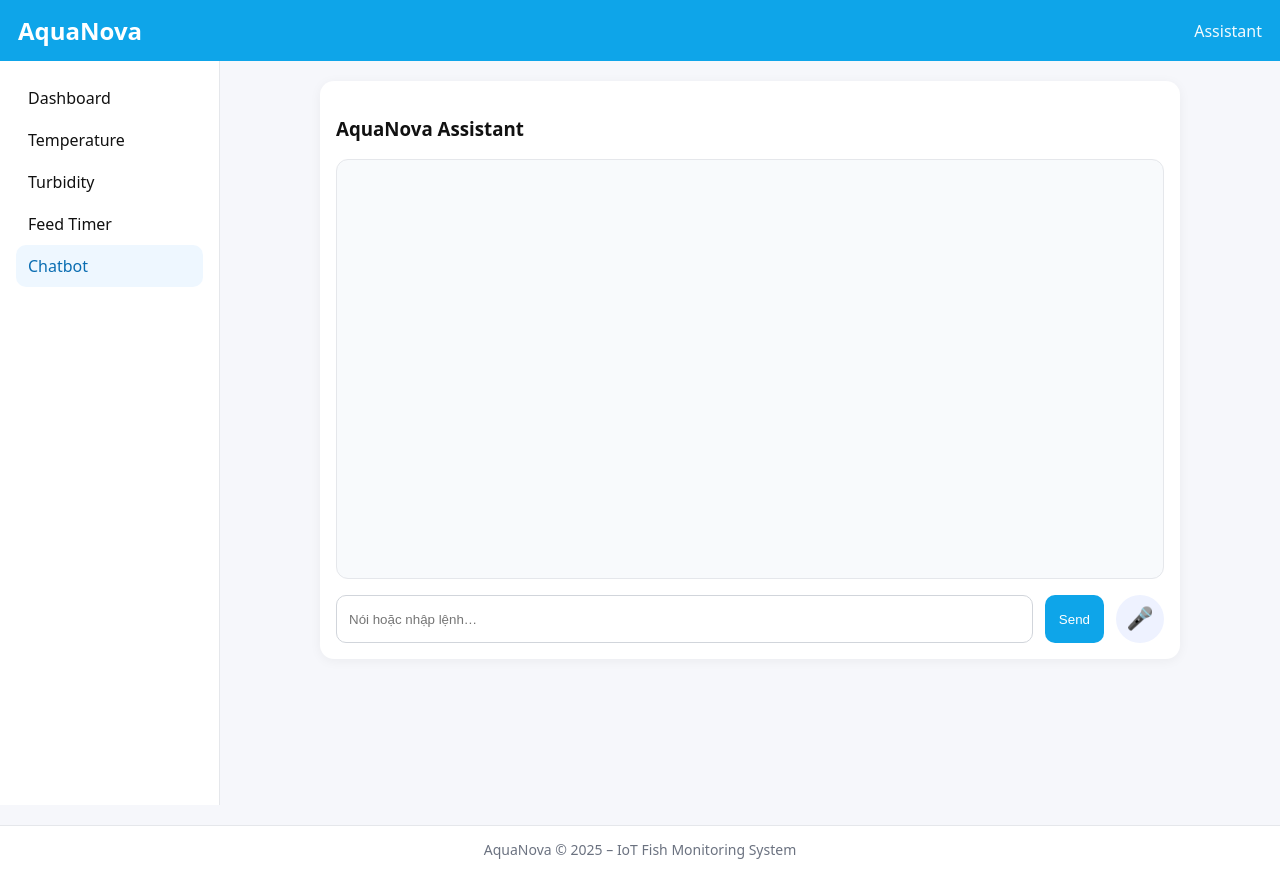
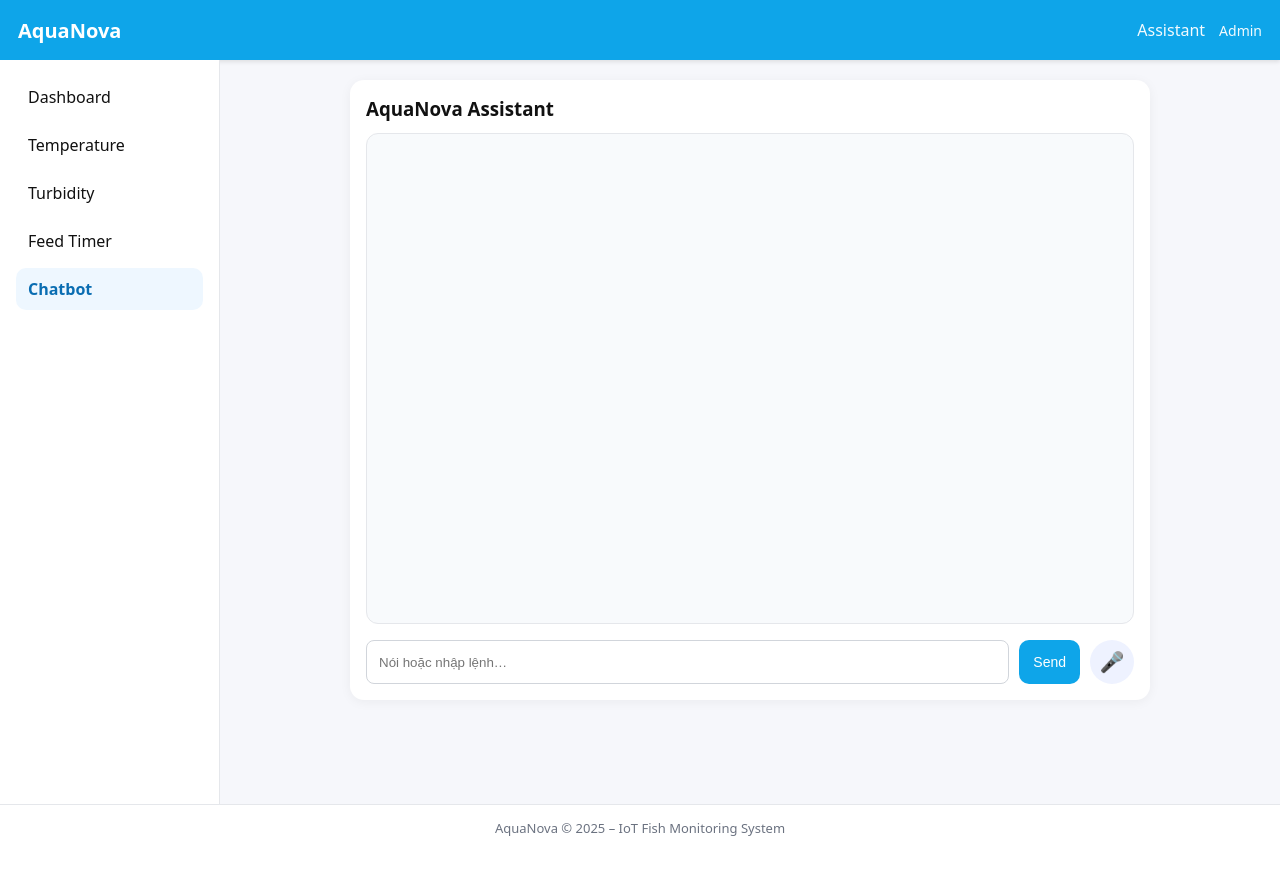
Before and after one commit to giunzz/IoT_AquaNova, a Flask app: page /chatbot/ in a window 1280 px wide. After the commit the page ends 836 px from the top, so only its background shows below. Run offline with Flask 3, Linux system fonts and the light colour scheme; parts of the project's set-up code (start-up, migrations or seed data) failed here and were passed over.

Commit message:
update fe

```diff
--- a/static/css/chatbot.css
+++ b/static/css/chatbot.css
@@ -1,10 +1,14 @@
+/* Chỉ chứa style riêng cho trang Chatbot */
 .chatbot-card {
-  max-width: 860px;
-  margin: auto;
+  max-width: 800px;
+  margin: 0 auto; /* Căn giữa */
+  height: calc(100vh - 180px); /* Tự động co giãn theo màn hình */
+  display: flex;
+  flex-direction: column;
 }
 
 .chat-box {
-  height: 420px;
+  flex: 1; /* Chiếm hết khoảng trống còn lại */
   overflow-y: auto;
   padding: 16px;
   background: #f8fafc;
@@ -14,82 +18,66 @@
 }
 
 .chat-msg {
-  padding: 12px 18px;
-  border-radius: 16px;
+  padding: 10px 16px;
+  border-radius: 12px;
   margin-bottom: 10px;
   max-width: 80%;
   font-size: 15px;
-  line-height: 1.45;
+  line-height: 1.5;
+  word-wrap: break-word;
 }
 
 .chat-msg.user {
   margin-left: auto;
   background: #3b82f6;
   color: white;
+  border-bottom-right-radius: 2px;
 }
 
 .chat-msg.bot {
   margin-right: auto;
   background: #e5e7eb;
   color: #222;
+  border-bottom-left-radius: 2px;
 }
 
 .input-area {
   display: flex;
-  gap: 12px;
-  margin-top: 12px;
+  gap: 10px;
 }
 
 #chatInput {
   flex: 1;
   padding: 12px;
-  border-radius: 10px;
+  border-radius: 8px;
   border: 1px solid #d1d5db;
+  outline: none;
 }
+#chatInput:focus { border-color: #3b82f6; }
 
 /* MIC BUTTON */
 .mic-btn {
-  width: 48px;
-  height: 48px;
-  border: none;
-  border-radius: 50%;
-  background: #eef2ff;
-  display: flex;
-  justify-content: center;
-  align-items: center;
-  font-size: 22px;
-  cursor: pointer;
-  transition: 0.2s;
+  width: 44px; height: 44px;
+  border: none; border-radius: 50%;
+  background: #eef2ff; color: #4f46e5;
+  display: flex; justify-content: center; align-items: center;
+  font-size: 20px; cursor: pointer; transition: 0.2s;
 }
 
+.mic-btn:hover { background: #e0e7ff; }
+
 .mic-btn.listening {
-  background: #ef4444;
-  color: #fff;
-  animation: pulse 1s infinite;
+  background: #ef4444; color: #fff;
+  animation: pulse 1.5s infinite;
 }
 
 @keyframes pulse {
-  0% { transform: scale(1); }
-  50% { transform: scale(1.13); }
-  100% { transform: scale(1); }
+  0% { box-shadow: 0 0 0 0 rgba(239, 68, 68, 0.4); }
+  70% { box-shadow: 0 0 0 10px rgba(239, 68, 68, 0); }
+  100% { box-shadow: 0 0 0 0 rgba(239, 68, 68, 0); }
 }
 
-/* Indicator text */
 .record-indicator {
-  margin-top: 6px;
-  font-size: 14px;
-  color: #ef4444;
-  font-weight: 600;
+  margin-top: 8px; font-size: 13px;
+  color: #ef4444; font-weight: 600; text-align: center;
 }
-
-/* Footer full width */
-.footer-full {
-  width: 100vw;
-  margin-left: calc(50% - 50vw);
-  margin-top: 20px;
-  padding: 14px 0;
-  background: #fff;
-  color: #6b7280;
-  border-top: 1px solid #e5e7eb;
-  text-align: center;
-}
--- a/static/css/styles.css
+++ b/static/css/styles.css
@@ -1,144 +1,211 @@
-/* ======= BASE STYLE ======= */
+/* ======= VARIABLES & BASE ======= */
+:root {
+  --brand: #0ea5e9;
+  --muted: #6b7280;
+  --bg: #f6f7fb;
+  --header-height: 60px; /* Biến chiều cao header */
+}
+
 body {
   font-family: system-ui, sans-serif;
   margin: 0;
-  background: #f7fafc;
-  color:#111;
+  background: var(--bg);
+  color: #111;
 }
 
+/* ======= HEADER (ĐÃ CHỈNH KÍCH THƯỚC) ======= */
 header {
-  display:flex;
-  align-items:center;
-  justify-content:space-between;
-  padding:12px 20px;
-  background:#0ea5e9;
-  color:#fff;
+  display: flex;
+  align-items: center;
+  justify-content: space-between;
+  gap: 12px;
+  padding: 0 24px; /* Padding ngang rộng hơn */
+  height: var(--header-height); /* Chiều cao cố định */
+  background: var(--brand);
+  color: #fff;
+  box-shadow: 0 2px 4px rgba(0,0,0,0.1); /* Thêm bóng nhẹ */
+}
+
+header h2 {
+  margin: 0;
+  font-size: 20px; /* Cỡ chữ chuẩn */
+  font-weight: 600;
 }
 
 header a {
-  color:#fff;
-  margin-left:12px;
-  text-decoration:none;
+  color: #fff;
+  text-decoration: none;
+  font-size: 14px;
 }
 
-.cards {
-  display:grid;
-  grid-template-columns: 1fr 2fr;
-  gap:16px;
-  padding:20px;
-}
-
-.card {
-  background:#fff;
-  border-radius:12px;
-  padding:16px;
-  box-shadow:0 2px 8px rgba(0,0,0,.08);
-}
-
-table {
-  width:100%;
-  border-collapse:collapse;
-}
-
-th, td {
-  padding:8px 10px;
-  border-bottom:1px solid #e5e7eb;
-  font-size:14px;
-}
-
-aside .menu a {
-  display:flex;
-  align-items:center;
-  gap:10px;
-  padding:10px 12px;
-  color:#111;
-  text-decoration:none;
-  border-radius:10px;
-}
-
-aside .menu a.active {
-  background:#eef7ff;
-  color:#0a6db2;
-}
-
-/* ======= LAYOUT ======= */
+/* ======= LAYOUT MAIN ======= */
 .layout {
   display: grid;
   grid-template-columns: 220px 1fr;
-  min-height: calc(100vh - 56px);
+  min-height: calc(100vh - var(--header-height));
 }
 
+main {
+  padding: 20px;
+  max-width: 100%;
+}
+
+/* ======= SIDEBAR ======= */
 aside {
   background: #fff;
   border-right: 1px solid #e5e7eb;
   padding: 16px;
 }
 
+/* Tìm và thay thế đoạn CSS cũ của 'aside .menu a' bằng đoạn này */
+
+aside .menu a {
+  position: relative; /* Quan trọng: Để định vị lớp sóng bên trong */
+  display: flex;
+  align-items: center;
+  gap: 10px;
+  padding: 12px 16px;
+  color: #334155; /* Màu chữ xám đậm */
+  text-decoration: none;
+  border-radius: 10px;
+  margin-bottom: 6px;
+  transition: color 0.2s;
+  overflow: hidden; /* Quan trọng: Để sóng không bị tràn ra ngoài góc bo tròn */
+  z-index: 1; /* Đảm bảo chữ luôn nằm trên lớp sóng */
+}
+
+/* Tạo lớp nền ảo (làn sóng) */
+aside .menu a::before {
+  content: "";
+  position: absolute;
+  top: 0;
+  left: 0;
+  width: 100%;
+  height: 100%;
+  background-color: #e0f2fe; /* Màu xanh nhạt (Sky-100) */
+  z-index: -1; /* Lớp này phải nằm dưới chữ */
+
+  /* Trạng thái ban đầu: Thu nhỏ chiều ngang về 0 */
+  transform: scaleX(0);
+
+  /* Điểm neo hiệu ứng: Bắt đầu từ bên trái */
+  transform-origin: left;
+
+  /* Tốc độ hiệu ứng: 0.3 giây, mượt mà */
+  transition: transform 0.35s cubic-bezier(0.4, 0, 0.2, 1);
+}
+
+/* Khi di chuột vào: Giãn lớp nền ra 100% */
+aside .menu a:hover::before {
+  transform: scaleX(1);
+}
+
+/* Đổi màu chữ đậm hơn chút khi hover cho rõ */
+aside .menu a:hover {
+  color: #0284c7;
+}
+
+/* Giữ nguyên trạng thái Active (đã chọn) */
+aside .menu a.active {
+  background: #eef7ff; /* Màu nền tĩnh cho mục đang chọn */
+  color: #0a6db2;
+  font-weight: 600;
+}
+
+/* Tắt hiệu ứng sóng cho nút đang Active (để tránh rối mắt) */
+aside .menu a.active::before {
+  display: none;
+}
+
+/* ======= CARDS & GRID ======= */
+.cards {
+  display: grid;
+  grid-template-columns: repeat(4, 1fr);
+  gap: 16px;
+  margin-bottom: 16px;
+}
+
+.card {
+  background: #fff;
+  padding: 16px;
+  border-radius: 12px;
+  box-shadow: 0 2px 8px rgba(0,0,0,0.05);
+}
+
+.card h4 { margin: 0 0 6px 0; }
+.card h3 { margin: 0 0 12px 0; }
+
+.grid2 {
+  display: grid;
+  grid-template-columns: 1.3fr 1fr;
+  gap: 16px;
+}
+
+/* ======= COMPONENTS (Switch, Badge, Button, Table) ======= */
+.muted { color: var(--muted); font-size: 13px; }
+
+/* Table */
+table { width: 100%; border-collapse: collapse; }
+th, td { padding: 10px 12px; border-bottom: 1px solid #edf0f4; font-size: 14px; text-align: left; }
+
+/* Switch Toggle */
+.switch {
+  width: 52px; height: 30px; border-radius: 20px;
+  background: #e5e7eb; position: relative; cursor: pointer;
+}
+.switch.on { background: #7c3aed; }
+.switch i {
+  position: absolute; top: 3px; left: 3px; width: 24px; height: 24px;
+  background: #fff; border-radius: 50%; transition: all .2s;
+}
+.switch.on i { left: 25px; }
+
+/* Badges */
+.badge {
+  padding: 4px 10px; border-radius: 999px;
+  font-size: 12px; display: inline-block; font-weight: 500;
+}
+.badge.safe { background: #dcfce7; color: #166534; }
+.badge.alert { background: #fee2e2; color: #991b1b; }
+
+/* Buttons */
+.btn {
+  background: #2563eb; color: #fff; border: none;
+  border-radius: 8px; padding: 10px 16px; cursor: pointer;
+  font-size: 14px;
+}
+.btn.secondary { background: #0ea5e9; }
+.btn.ghost { background: #f3f4f6; color: #111; }
+.btn:hover { opacity: 0.9; }
+.btn:disabled { opacity: .7; cursor: not-allowed; }
+
+.toolbar { display: flex; gap: 12px; align-items: end; flex-wrap: wrap; }
+.toolbar input, .toolbar select {
+  padding: 9px; border: 1px solid #e5e7eb; border-radius: 8px;
+}
+
 /* ======= FOOTER ======= */
 footer {
-  text-align:center;
-  padding:14px 0;
-  font-size:14px;
-  background:#fff;
-  color:#6b7280;
-  border-top:1px solid #e5e7eb;
+  text-align: center;
+  padding: 14px 0;
+  font-size: 13px;
+  background: #fff;
+  color: #6b7280;
+  border-top: 1px solid #e5e7eb;
+  margin-top: auto; /* Đẩy footer xuống đáy nếu nội dung ngắn */
 }
 
-/* ================================= */
-/* ======= RESPONSIVE RULES ======== */
-/* ================================= */
-
-/* Tablet landscape & small laptops */
-@media (max-width: 1200px) {
-  .cards {
-    grid-template-columns: 1fr 1fr;
-  }
+/* ======= RESPONSIVE ======= */
+@media (max-width: 1000px) {
+  .layout { grid-template-columns: 1fr; }
+  aside { display: none; } /* Ẩn sidebar trên tablet/mobile */
+  .cards { grid-template-columns: 1fr 1fr; }
+  .grid2 { grid-template-columns: 1fr; }
 }
 
-/* Tablet portrait */
-@media (max-width: 900px) {
-  .layout {
-    grid-template-columns: 1fr;
-  }
-  aside {
-    display: none;
-  }
-  .cards {
-    grid-template-columns: 1fr;
-  }
+@media (max-width: 600px) {
+  header { padding: 0 16px; }
+  .cards { grid-template-columns: 1fr; }
+  .toolbar { flex-direction: column; align-items: stretch; }
+  .toolbar > div { width: 100%; }
 }
-
-/* Mobile large */
-@media (max-width: 600px) {
-  header {
-    padding:10px 14px;
-    font-size:16px;
-  }
-  header h2 {
-    font-size:20px;
-  }
-  .card {
-    padding:14px;
-  }
-  th, td {
-    font-size:12px;
-    padding:6px 8px;
-  }
-  footer {
-    font-size:12px;
-    padding:10px 0;
-  }
-}
-
-/* Mobile small (iPhone SE, Android mini) */
-@media (max-width: 400px) {
-  header h2 {
-    font-size:18px;
-  }
-  .cards {
-    gap: 12px;
-  }
-  .card {
-    padding:12px;
-  }
-}
--- a/static/js/chatbot.js
+++ b/static/js/chatbot.js
@@ -35,31 +35,26 @@ function addMessage(text, sender) {
     chatBox.scrollTop = chatBox.scrollHeight;
 }
 
+sendBtn.onclick = sendMessage;
+chatInput.addEventListener("keypress", e => {
+    if (e.key === "Enter") sendMessage();
+});
+
 /* ------------------------
    SPEECH TO TEXT
 ------------------------ */
 if ("webkitSpeechRecognition" in window) {
-    console.log("SpeechRecognition supported!");
-
     recognition = new webkitSpeechRecognition();
     recognition.lang = "vi-VN";
     recognition.continuous = false;
-    recognition.interimResults = false;
 
     recognition.onstart = () => {
-        console.log("Recording started");
         isRecording = true;
         micBtn.classList.add("listening");
         indicator.style.display = "block";
     };
 
-    recognition.onerror = (e) => {
-        console.error("SpeechRecognition error:", e);
-        alert("Không bật được microphone: " + e.error);
-    };
-
     recognition.onend = () => {
-        console.log("Recording stopped");
         isRecording = false;
         micBtn.classList.remove("listening");
         indicator.style.display = "none";
@@ -67,27 +62,14 @@ if ("webkitSpeechRecognition" in window) {
 
     recognition.onresult = (event) => {
         let text = event.results[0][0].transcript;
-        console.log("Recognized:", text);
         chatInput.value = text;
         sendMessage();
     };
-} else {
-    console.warn("Browser does NOT support webkitSpeechRecognition");
-    alert("Trình duyệt này không hỗ trợ Voice Recognition!");
 }
 
 micBtn.onclick = () => {
     if (!recognition) return alert("Trình duyệt không hỗ trợ Speech Recognition!");
 
-    if (!isRecording) {
-        console.log("Starting recognition...");
-        recognition.start();
-    } else {
-        console.log("Stopping recognition...");
-        recognition.stop();
-    }
+    if (!isRecording) recognition.start();
+    else recognition.stop();
 };
-sendBtn.onclick = sendMessage;
-chatInput.onkeypress = (e) => {
-    if (e.key === "Enter") sendMessage();
-};
--- a/templates/chatbot.html
+++ b/templates/chatbot.html
@@ -46,6 +46,7 @@
   <h2>AquaNova</h2>
   <div style="opacity:.95; display:flex; gap:14px; align-items:center">
     <span>Assistant</span>
+    <a href="{{ url_for('admin_page') }}" style="color:#fff; text-decoration:none">Admin</a>
   </div>
 </header>
 
--- a/templates/index.html
+++ b/templates/index.html
@@ -43,6 +43,7 @@
   <header>
     <h2>AquaNova</h2>
   <div style="opacity:.95; display:flex; gap:14px; align-items:center">
+    <span>Dashboard</span>
     <a href="{{ url_for('admin_page') }}" style="color:#fff; text-decoration:none">Admin</a>
   </div>
   </header>
```
